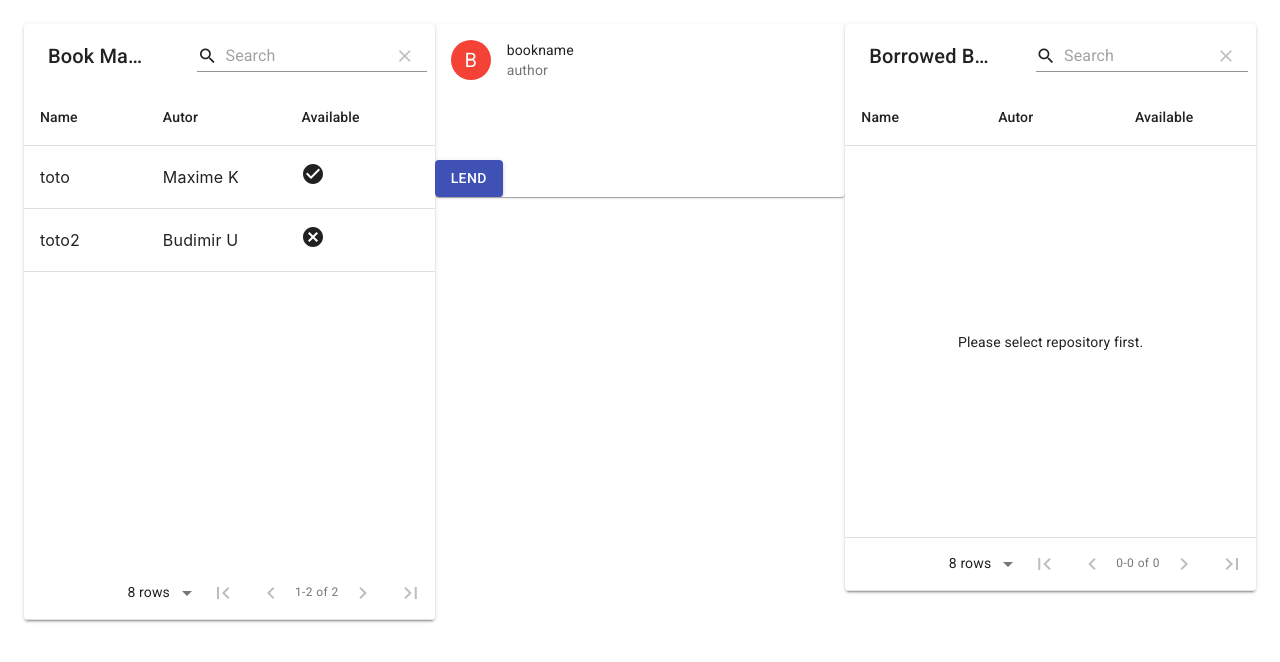
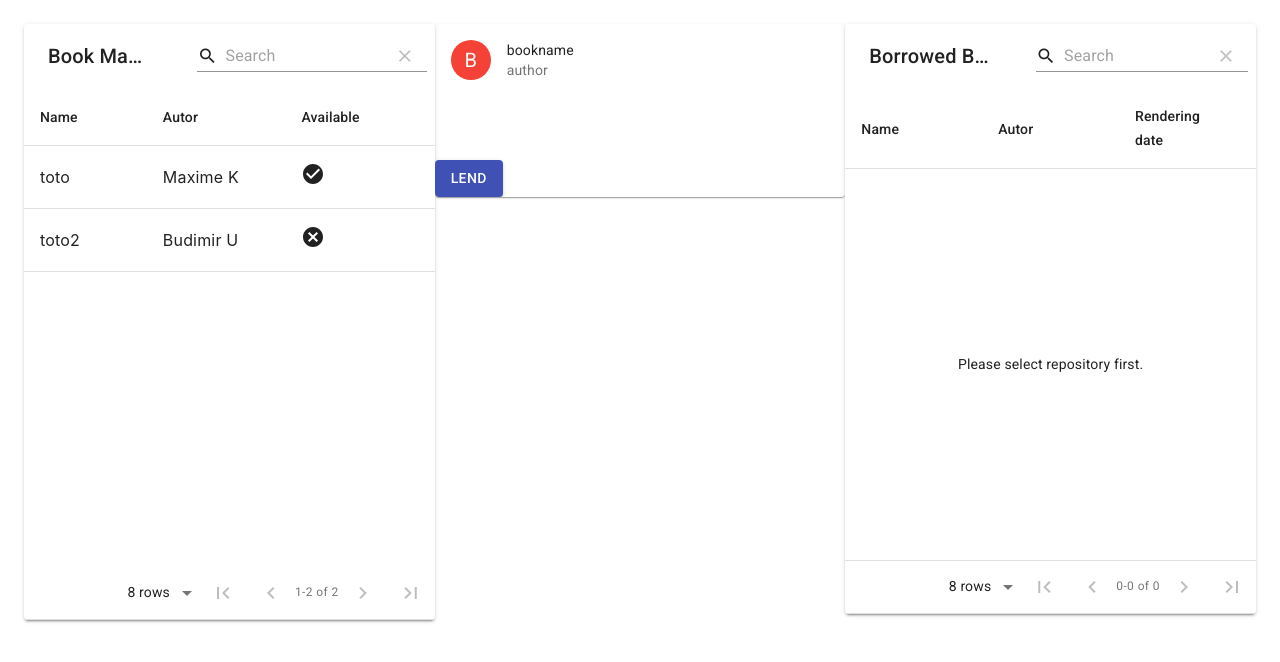
Before and after one commit to ISEN-2020/customer-ui, a React (Create React App) app: page /composant_1 in a window 1280 px wide. Shown: the top 662 px of the page. Built offline with nearby package versions, Linux system fonts and the light colour scheme.

Commit message:
Affichage final bouton lend

```diff
--- a/src/components/TagsTable.js
+++ b/src/components/TagsTable.js
@@ -12,7 +12,7 @@ import {CastByteToNumber} from '../helpers.js'
 const columns=[
     { title: 'Name', field: 'bookname' },
     { title: 'Autor', field: 'bookauteur'},
-    { title: 'Available', field: 'bookavailable'}
+    { title: 'Rendering date', field: 'bookpublication'}
 ]
 
 const options = {
```
